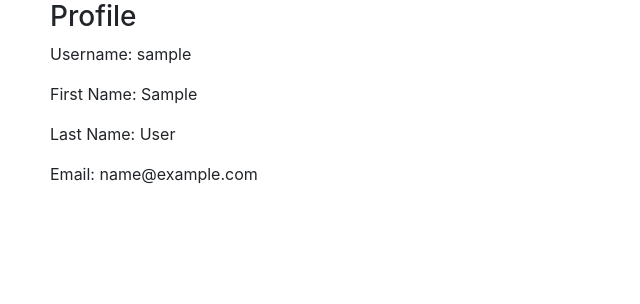
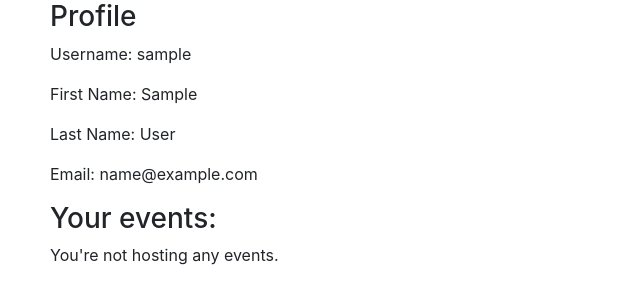
Before and after one commit to jojo-baker/eventfinda-app, a Django app: page /event-finder/my-account/ in a window 1280 px wide. Shown: the part 167-471 px from the top of the page, without its empty margins (0-640 px from the left). Run offline with Django 3.2, Linux system fonts and the light colour scheme; the visitor is signed in with stand-in values (Sample User, id 1); data that the repository does not hold is empty; some libraries are stand-ins or nearby versions.

Commit message:
Users events listed on their account page

```diff
--- a/eventFinderApp/templates/eventFinderApp/account.html
+++ b/eventFinderApp/templates/eventFinderApp/account.html
@@ -8,4 +8,15 @@
 <p>Last Name: {{ user.last_name }}</p>
 <p>Email: {{ user.email }}</p>
 
+
+<h3>Your events:</h3>
+    {% if events_list %}
+        {% for event in events_list %}
+            {% include "./detailsBox.html" with event=event %}
+        {% endfor %}
+    {% else %}
+        <p>You're not hosting any events.</p>
+    {% endif %}
+
+
 {% endblock %}
--- a/eventFinderApp/templates/eventFinderApp/index.html
+++ b/eventFinderApp/templates/eventFinderApp/index.html
@@ -9,7 +9,7 @@
     <!-- Do something for anonymous users. -->
         <a href="{% url 'login' %}"><button id="new-event">Login to create an event</button></a>
     {% endif %}
-    <h3>See what's on!</h3>
+<h3>See what's on!</h3>
     {% if events_list %}
         {% for event in events_list %}
             {% include "./detailsBox.html" with event=event %}
--- a/eventFinderApp/urls.py
+++ b/eventFinderApp/urls.py
@@ -11,7 +11,7 @@ urlpatterns = [
     # event-finder/1
     path('<int:pk>/', views.EventView.as_view(), name='event'),
     # event-finder/my-account
-    path('my-account/', views.account, name='account'),
+    path('my-account/', views.AccountView.as_view(), name='account'),
     # event-finder/add-event
     path('add-event/', views.add_event, name='add_event'),
 ]
--- a/eventFinderApp/views.py
+++ b/eventFinderApp/views.py
@@ -14,14 +14,17 @@ class IndexView(generic.ListView):
         '''Return the events.'''
         return Event.objects.all()
 
+class AccountView(generic.ListView):
+    template_name = 'eventFinderApp/account.html'
+    context_object_name = 'events_list'
+
+    def get_queryset(self):
+        '''Return the events.'''
+        return Event.objects.filter(host = self.request.user)
 
 class EventView(generic.DetailView):
     model = Event
     template_name = 'eventFinderApp/event.html'
-
-class AccountView(generic.DetailView):
-    model = Account
-    template_name = 'eventFinderApp/account.html'
 
 def account(request):
     accountform = AccountForm()
```
